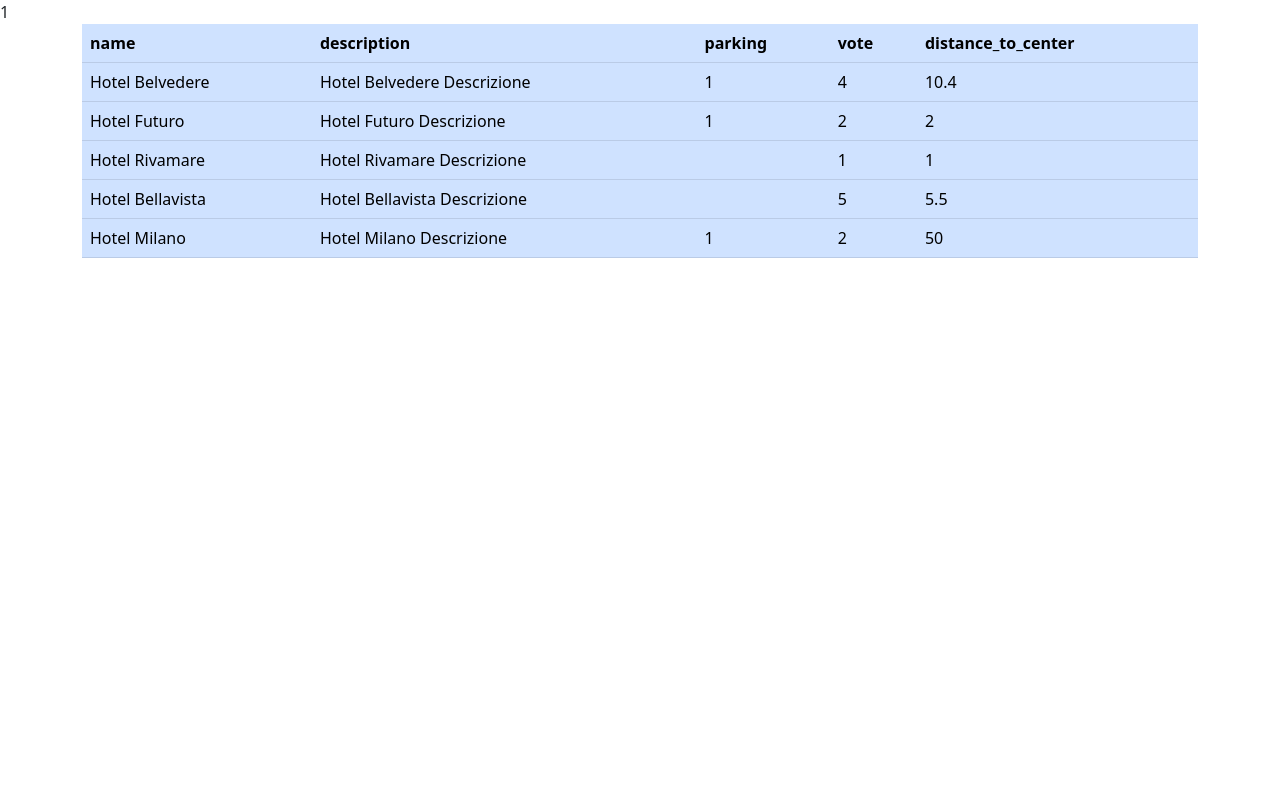
After one commit to Richter96/php-hotel, a PHP site: page /checkparking.php?voto=1 in a window 1280 px wide. The commit adds this page. Run offline with PHP 8.4, Linux system fonts and the light colour scheme.

Commit message:
add if condition

```diff
--- /dev/null
+++ b/checkparking.php
@@ -0,0 +1,114 @@
+<?php
+
+$hotels = [
+    [
+        'name' => 'Hotel Belvedere',
+        'description' => 'Hotel Belvedere Descrizione',
+        'parking' => true,
+        'vote' => 4,
+        'distance_to_center' => 10.4
+    ],
+    [
+        'name' => 'Hotel Futuro',
+        'description' => 'Hotel Futuro Descrizione',
+        'parking' => true,
+        'vote' => 2,
+        'distance_to_center' => 2
+    ],
+    [
+        'name' => 'Hotel Rivamare',
+        'description' => 'Hotel Rivamare Descrizione',
+        'parking' => false,
+        'vote' => 1,
+        'distance_to_center' => 1
+    ],
+    [
+        'name' => 'Hotel Bellavista',
+        'description' => 'Hotel Bellavista Descrizione',
+        'parking' => false,
+        'vote' => 5,
+        'distance_to_center' => 5.5
+    ],
+    [
+        'name' => 'Hotel Milano',
+        'description' => 'Hotel Milano Descrizione',
+        'parking' => true,
+        'vote' => 2,
+        'distance_to_center' => 50
+    ],
+
+];
+
+$parking = isset($_GET['parking']) ? true : false;
+$voto = $_GET['voto'];
+
+echo ($parking);
+echo ($voto);
+
+?>
+
+
+<!doctype html>
+<html lang="en">
+
+<head>
+    <title>Title</title>
+    <!-- Required meta tags -->
+    <meta charset="utf-8">
+    <meta name="viewport" content="width=device-width, initial-scale=1, shrink-to-fit=no">
+
+    <!-- Bootstrap CSS v5.2.1 -->
+    <link href="https://cdn.jsdelivr.net/npm/bootstrap@5.2.1/dist/css/bootstrap.min.css" rel="stylesheet" integrity="sha384-iYQeCzEYFbKjA/T2uDLTpkwGzCiq6soy8tYaI1GyVh/UjpbCx/TYkiZhlZB6+fzT" crossorigin="anonymous">
+</head>
+
+
+
+<body>
+    <div class="container-md">
+
+        <div class="table-responsive">
+            <table class="table table-primary">
+                <thead>
+                    <tr>
+                        <?php foreach ($hotels[0] as $key => $value) : ?>
+                            <th scope="col"> <?= $key ?></th>
+                        <?php endforeach ?>
+                    </tr>
+                </thead>
+                <tbody>
+                    <?php foreach ($hotels as $hotel) : ?>
+
+                        <?php if ($parking == true) : ?>
+                            <?php if ($hotel['parking'] == $parking && $hotel['vote'] >= $voto) : ?>
+                                <tr class="">
+                                    <?php foreach ($hotel as $key => $value) : ?>
+                                        <td scope="row"> <?= $value ?></td>
+                                    <?php endforeach ?>
+                                </tr>
+                            <?php endif ?>
+
+                        <?php else : ?>
+                            <?php if ($hotel['vote'] >= $voto) : ?>
+                                <tr class="">
+                                    <?php foreach ($hotel as $key => $value) : ?>
+                                        <td scope="row"> <?= $value ?></td>
+                                    <?php endforeach ?>
+                                </tr>
+                            <?php endif ?>
+                        <?php endif ?>
+                    <?php endforeach ?>
+
+                </tbody>
+            </table>
+        </div>
+    </div>
+
+    <!-- Bootstrap JavaScript Libraries -->
+    <script src="https://cdn.jsdelivr.net/npm/@popperjs/core@2.11.6/dist/umd/popper.min.js" integrity="sha384-oBqDVmMz9ATKxIep9tiCxS/Z9fNfEXiDAYTujMAeBAsjFuCZSmKbSSUnQlmh/jp3" crossorigin="anonymous">
+    </script>
+
+    <script src="https://cdn.jsdelivr.net/npm/bootstrap@5.2.1/dist/js/bootstrap.min.js" integrity="sha384-7VPbUDkoPSGFnVtYi0QogXtr74QeVeeIs99Qfg5YCF+TidwNdjvaKZX19NZ/e6oz" crossorigin="anonymous">
+    </script>
+</body>
+
+</html>
```
Also changed, not shown: index.php (+18 -28 lines).
